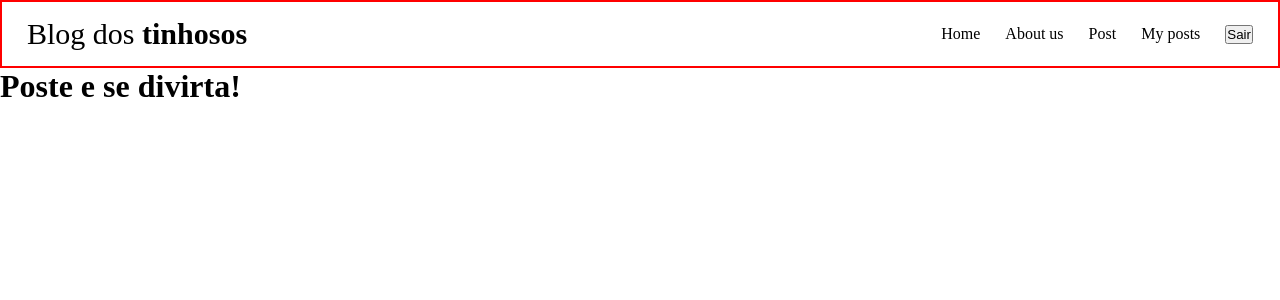
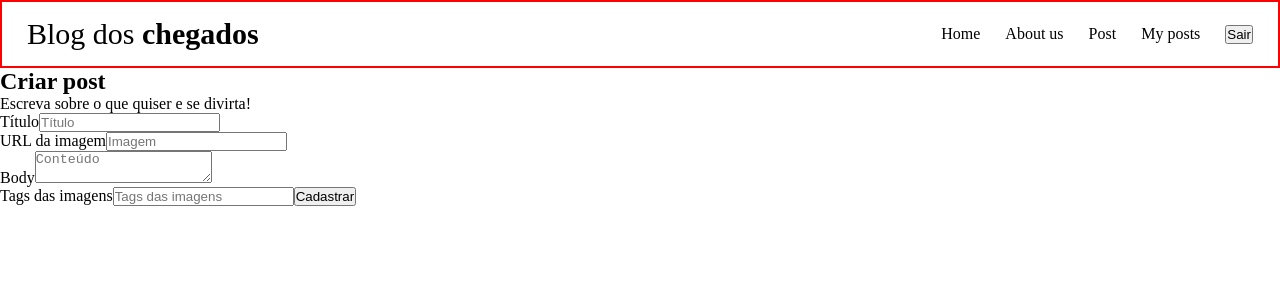
Before and after one commit to paulohenrique14/react-projects, a React (Vite) app in the folder Blog/: page /post/createpost in a window 1280 px wide. Shown: the top 300 px of the page. Built offline with nearby package versions, Linux system fonts and the light colour scheme; no server answers; sample sign-in values are in the browser's storage.

Commit message:
saving posts on firebase

```diff
--- a/Blog/src/components/Navbar.jsx
+++ b/Blog/src/components/Navbar.jsx
@@ -11,7 +11,7 @@ const Navbar = () => {
 
   return (
     <div className={styles.navbarContainer}>
-        <NavLink to = {'/'} className={styles.navbarHeader}>Blog dos <span>tinhosos</span></NavLink>
+        <NavLink to = {'/'} className={styles.navbarHeader}>Blog dos <span>chegados</span></NavLink>
         <ul>
             <li>
                 <NavLink to = {'/'}>Home</NavLink>
--- a/Blog/src/hooks/useAuthentication.jsx
+++ b/Blog/src/hooks/useAuthentication.jsx
@@ -90,7 +90,7 @@ export const useAuthentication = () => {
 
             console.log('system error message: '+systemErrorMessage)
 
-            setError(systemErrorMessage)
+            setAuthError(systemErrorMessage)
             setLoading(false)
         }
     }
--- a/Blog/src/hooks/useInsertDocument.jsx
+++ b/Blog/src/hooks/useInsertDocument.jsx
@@ -8,12 +8,20 @@ const initalState = {
 }
 
 const insertReducer = (state, action) => {
-
+    switch(action.type) {
+        case "LOADING":
+            return {loading: true, error: null}
+        case "INSERTED_DOC":
+            return {loading: false, error: null}
+        case 'ERROR':
+            return {loading: false, error: action.payload}
+        default:
+            return state;
+    }
 };
 
 export const useInsertDocument = (docCollection) => {
     const [response, dispatch] = useReducer(insertReducer, initalState)
-}
 
     const [cancelled, setCancelled] = useState(false)
 
@@ -23,10 +31,30 @@ const checkCancelBeforeDispatch = (action) => {
         };
     };
 
-const useInsertDocument = async(document) => {
+    const insertDocument = async(document) => {
         try {
+            const newDocument = {...document, createdAt: Timestamp.now()}
+
+            const insertedDocument = await addDoc(
+                collection(db, docCollection),
+                newDocument
+            );
 
         } catch (error) {
+            checkCancelBeforeDispatch({
+                type: 'ERROR',
+                payload: error.message
+            });
+
+            console.log(error)
+            console.log(error.message)
+        }
+    }
+
+    useEffect(() =>{
+        setCancelled(true)
+    }, [])
+
+    return { insertDocument, response }
 
 }
-}
--- a/Blog/src/pages/CreatePost/CreatePost.jsx
+++ b/Blog/src/pages/CreatePost/CreatePost.jsx
@@ -1,9 +1,93 @@
-import React from 'react'
+import React from 'react';
+import { useState, useEffect } from 'react';
+import { useNavigate } from 'react-router-dom';
+import { useAuthValue} from '../../context/AuthContext'
+import { useInsertDocument } from '../../hooks/useInsertDocument';
+
 
 const CreatePost = () => {
+  const [title, setTitle]         = useState('');
+  const [image, setImage]         = useState('');
+  const [body, setBody]           = useState('');
+  const [tags, setTags]           = useState('');
+  const [formError, setFormError] = useState('');
+
+  const [user] = useAuthValue()
+  const {insertDocument, response} = useInsertDocument('posts');
+
+  const handleSubmit = (e) => {
+    e.preventDefault();
+
+
+
+    insertDocument({
+      title,
+      image,
+      body,
+      tags,
+      uid: user.uid,
+      createdBy: user.displayName
+    })
+  }
+
+
   return (
     <div>
-        <h1>Poste e se divirta!</h1>
+        <h2>Criar post</h2>
+        <p>Escreva sobre o que quiser e se divirta!</p>
+        <form onSubmit={handleSubmit}>
+          <label>
+            <span>Título</span>
+            <input
+              type="text"
+              name='title'
+              required
+              placeholder='Título'
+              onChange={(e) => setTitle(e.target.value)}
+              value={title}
+            />
+          </label>
+          <br/>
+          <label>
+            <span>URL da imagem</span>
+            <input
+              type="text"
+              name='image'
+              required
+              placeholder='Imagem'
+              onChange={(e) => setImage(e.target.value)}
+              value={image}
+            />
+          </label>
+          <br/>
+          <label>
+            <span>Body</span>
+            <textarea
+              name='body'
+              required
+              placeholder='Conteúdo'
+              onChange={(e) => setBody(e.target.value)}
+              value={body}
+              >
+            </textarea>
+          </label>
+          <br/>
+          <label>
+            <span>Tags das imagens</span>
+            <input
+              type="text"
+              name='image'
+              required
+              placeholder='Tags das imagens'
+              onChange={(e) => setTags(e.target.value)}
+              value={tags}
+            />
+          </label>
+          <button className='btn'>Cadastrar</button>
+            {response.error &&
+            <p className='error'>{response.error}</p>
+            }
+        </form>
     </div>
   )
 }
--- a/Blog/src/pages/Register/Register.jsx
+++ b/Blog/src/pages/Register/Register.jsx
@@ -38,6 +38,7 @@ const Register = () => {
             console.log(authError)
         }
     }, [authError])
+
   return (
     <div>
         <h1>Cadastre-se para postar</h1>
```
Lines whose indentation alone changed are shown as unchanged.
